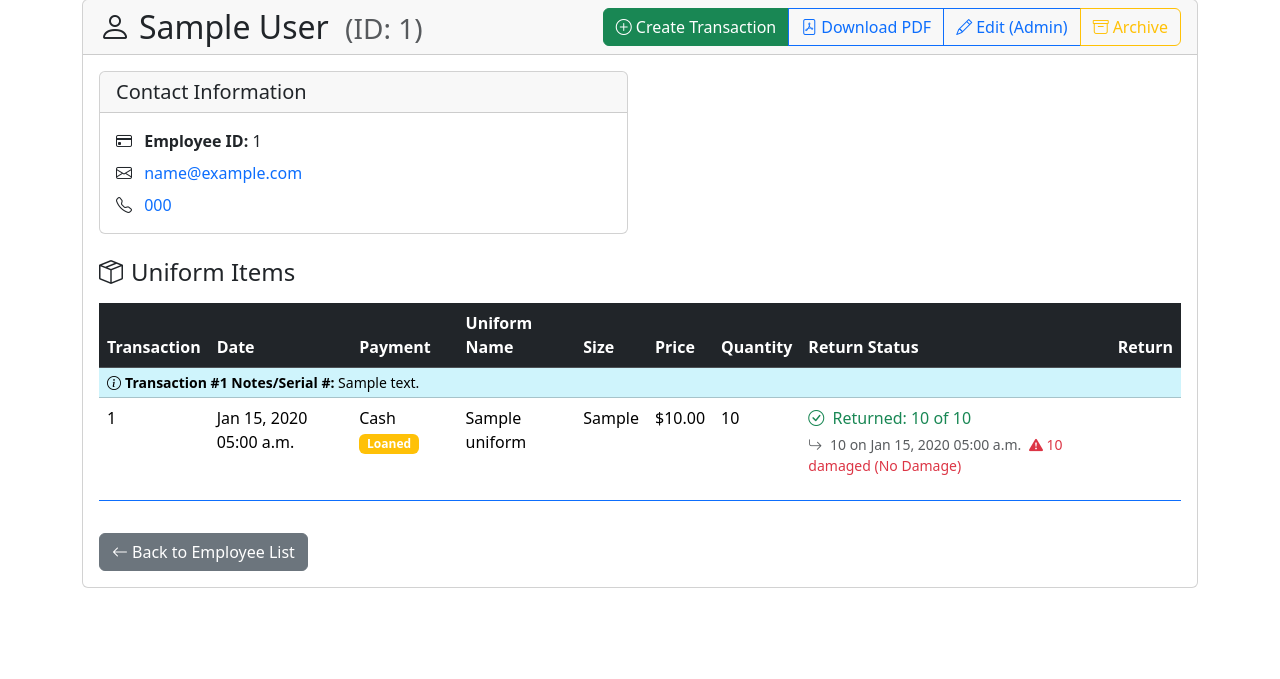
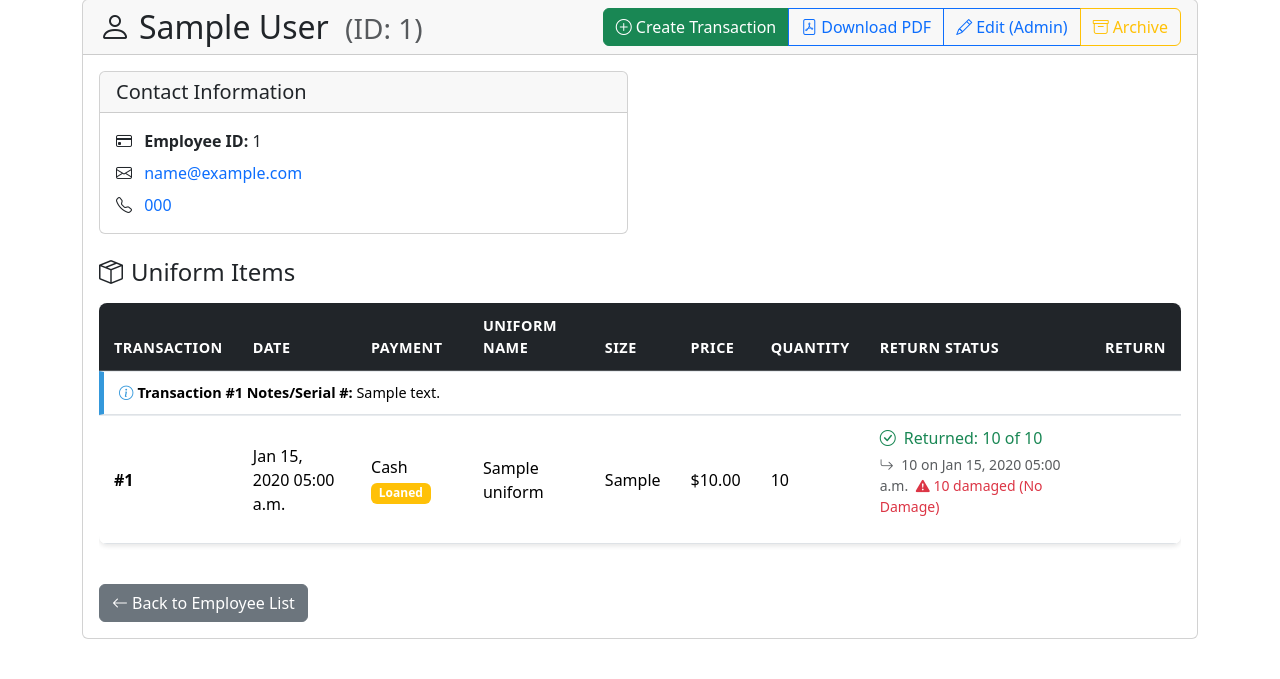
Before and after one commit to KaranKumar1811/Inventory-System, a Django app: page /inventory/employees/1/ in a window 1280 px wide. Shown: the part 121-800 px from the top of the page. Run offline with Django 5.2, Linux system fonts and the light colour scheme; a user stored in the database is signed in; tables that the repository leaves empty hold one stand-in row (values such as "Sample post").

Commit message:
Enhance table styling with rounded corners, improved spacing, and shadows

```diff
--- a/inventory/templates/inventory/employee_detail.html
+++ b/inventory/templates/inventory/employee_detail.html
@@ -11,6 +11,85 @@
     border-radius: 0.25rem;
     display: inline-block;
     margin-left: 10px;
+  }
+
+  /* Enhanced table styling */
+  .transaction-table {
+    border-collapse: separate;
+    border-spacing: 0;
+    border-radius: 8px;
+    overflow: hidden;
+    box-shadow: 0 2px 5px rgba(0,0,0,0.1);
+    margin-bottom: 1.5rem;
+  }
+
+  .transaction-table thead th {
+    font-size: 0.9rem;
+    text-transform: uppercase;
+    letter-spacing: 0.5px;
+    padding: 12px 15px;
+  }
+
+  .transaction-header {
+    border-top: 5px solid #3498db !important;
+    background-color: #f8f9fa;
+  }
+
+  .transaction-notes {
+    background-color: #e8f4fc;
+    border-left: 5px solid #3498db;
+    padding: 10px 15px !important;
+    font-size: 0.9rem;
+  }
+
+  .transaction-notes i {
+    color: #3498db;
+  }
+
+  /* Alternate row coloring for better readability */
+  .transaction-table tbody tr:nth-of-type(odd) {
+    background-color: rgba(0,0,0,0.02);
+  }
+
+  /* Hover effect */
+  .transaction-table tbody tr:hover {
+    background-color: rgba(52, 152, 219, 0.05);
+  }
+
+  /* Cell styling */
+  .transaction-table td {
+    padding: 10px 15px;
+    vertical-align: middle;
+    border-top: 1px solid #e9ecef;
+  }
+
+  /* New section for transaction groups */
+  .transaction-group {
+    margin-bottom: 20px;
+    border: 1px solid #e9ecef;
+    border-radius: 8px;
+    overflow: hidden;
+  }
+
+  /* Return button styling */
+  .btn-return {
+    padding: 0.25rem 0.75rem;
+    border-radius: 30px;
+    box-shadow: 0 2px 4px rgba(0,0,0,0.1);
+    transition: all 0.2s;
+  }
+
+  .btn-return:hover {
+    transform: translateY(-2px);
+    box-shadow: 0 4px 6px rgba(0,0,0,0.15);
+  }
+
+  /* Badge styling */
+  .status-badge {
+    padding: 0.4em 0.8em;
+    border-radius: 30px;
+    font-weight: 500;
+    font-size: 0.8rem;
   }
 </style>
 {% endblock %}
@@ -92,7 +171,7 @@
     <!-- Transactions -->
     {% if transactions %}
     <div class="table-responsive">
-      <table class="table table-hover">
+      <table class="table transaction-table">
         <thead class="table-dark">
           <tr>
             <th>Transaction</th>
@@ -109,17 +188,17 @@
         <tbody>
           {% for transaction in transactions %}
             {% if transaction.notes %}
-            <tr class="table-info">
-              <td colspan="9" class="small py-1">
+            <tr>
+              <td colspan="9" class="transaction-notes">
                 <strong><i class="bi bi-info-circle me-1"></i>Transaction #{{ transaction.pk }} Notes/Serial #:</strong>
                 {{ transaction.notes|linebreaksbr }}
               </td>
             </tr>
             {% endif %}
             {% for item in transaction.items.all %}
-            <tr {% if forloop.first %}class="border-top border-primary" id="transaction-{{ transaction.id }}"{% endif %}>
+            <tr {% if forloop.first %}class="transaction-header" id="transaction-{{ transaction.id }}"{% endif %}>
               {% if forloop.first %}
-              <td rowspan="{{ transaction.items.count }}">{{ transaction.pk }}</td>
+              <td rowspan="{{ transaction.items.count }}"><strong>#{{ transaction.pk }}</strong></td>
               <td rowspan="{{ transaction.items.count }}">{{ transaction.transaction_date|date:"M d, Y h:i a" }}</td>
               <td rowspan="{{ transaction.items.count }}">
                 {{ transaction.get_payment_option_display }}
@@ -151,12 +230,12 @@
                     </ul>
                   </div>
                 {% else %}
-                  <span class="badge bg-warning">Not returned</span>
+                  <span class="badge bg-warning status-badge">Not returned</span>
                 {% endif %}
               </td>
               <td>
                 {% if not transaction.returned and item.total_returned < item.quantity %}
-                  <a href="{% url 'inventory:item_return' item.id %}" class="btn btn-success">
+                  <a href="{% url 'inventory:item_return' item.id %}" class="btn btn-success btn-return">
                     <i class="bi bi-arrow-return-left me-1"></i>Return
                   </a>
                 {% endif %}
```
Also changed, not shown: inventory/templates/inventory/employee_pdf.html (+48 -18 lines).
